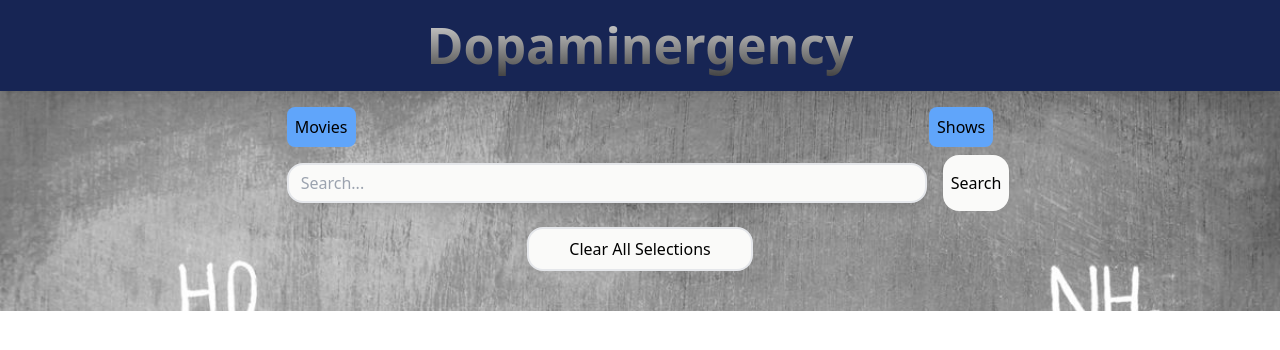
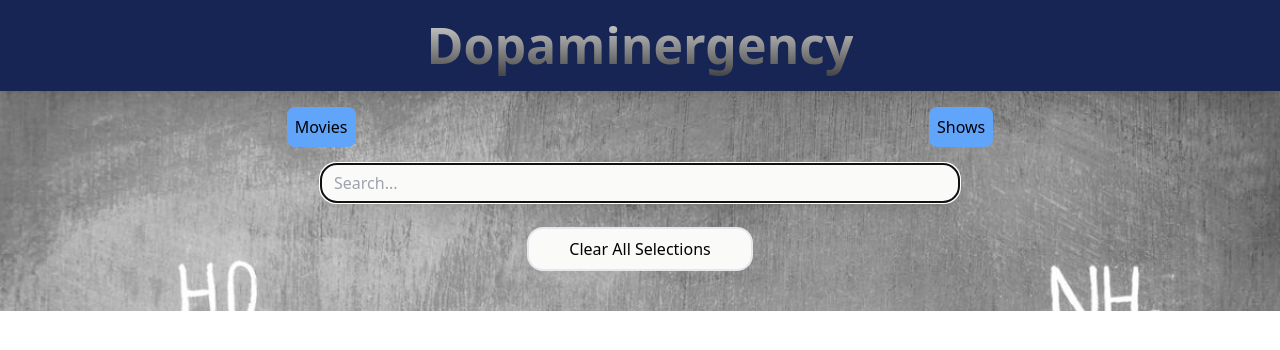
Before and after one commit to XeRoWaVe/MovieFinder, a React (Vite) app: page / in a window 1280 px wide. Shown: the top 350 px of the page. Built offline with nearby package versions, Linux system fonts and the light colour scheme.

Commit message:
Updated searchbar

```diff
--- a/src/App.jsx
+++ b/src/App.jsx
@@ -1,4 +1,4 @@
-import { useEffect, useState } from "react";
+import { useEffect, useState, useRef } from "react";
 import Header from "./Components/Header";
 import SearchBar from "./Components/SearchBar";
 import Movies from "./Components/Movies";
@@ -19,6 +19,7 @@ export default function App() {
   const [isLoading, setIsloading] = useState(false); // Boolean of loading state]
   const [details, setDetails] = useState(null);
   const [blur, setBlur] = useState("");
+  const searchRef = useRef(null)
 
   const encodedFilter = encodeURIComponent(selectedFilters); // Encoded string of selected filters
   useEffect(() => {
@@ -203,6 +204,7 @@ export default function App() {
             shows={shows}
             getShows={getShows}
             getMovies={getMovies}
+            searchRef={searchRef}
           />
           {!!filters && (
             <Filters
@@ -253,6 +255,7 @@ export default function App() {
           shows={shows}
           getShows={getShows}
           getMovies={getMovies}
+          searchRef={searchRef}
         />
         {!!filters && (
           <Filters
--- a/src/Components/SearchBar.jsx
+++ b/src/Components/SearchBar.jsx
@@ -1,4 +1,4 @@
-import { useState } from "react";
+import { useState, useRef, useEffect } from "react";
 
 const SearchBar = ({
   setSearch,
@@ -7,15 +7,18 @@ const SearchBar = ({
   shows,
   getMovies,
   getShows,
+  searchRef
 }) => {
   const [input, setInput] = useState("");
-
-  const handleClick = () => {
+  const handleSubmit = (e) => {
+    e.preventDefault()
     setSearch(input);
     setSelectedFilters("");
     setInput("");
   };
-
+  useEffect(() => {
+    searchRef.current.focus()
+  }, [])
   return (
     <>
       <div className="flex">
@@ -50,21 +53,22 @@ const SearchBar = ({
           </button>
         )}
       </div>
-      <div className=" flex items-center justify-center">
+      <form onSubmit={handleSubmit} className=" flex items-center justify-center">
         <input
+          ref={searchRef}
           type="text"
           placeholder="Search..."
           value={input}
           onChange={(e) => setInput(e.target.value)}
           className="border-2 shadow-lg rounded-2xl w-[50vw] h-[5vh] p-3 m-4 bg-stone-50	  hover:shadow-black hover:shadow-md hover:opacity-25 focus:opacity-100 focus:shadow-xl hover:transition-transform "
         />
-        <button
+        {/* <button
           onClick={handleClick}
           className=" border-black rounded-2xl h-[7vh] p-2 bg-stone-50 hover:shadow-sm hover:border-2"
         >
           Search
-        </button>
-      </div>
+        </button> */}
+      </form>
     </>
   );
 };
```
